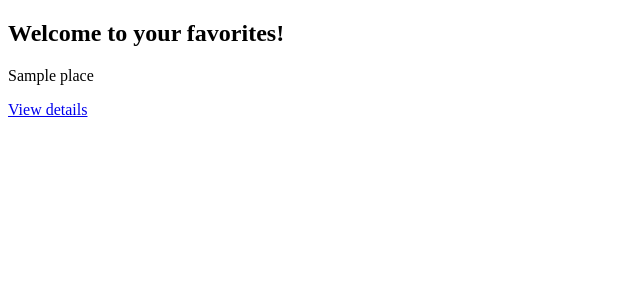
After one commit to sofiamilanes/Loacal_project, a Flask app: page /favorite_places in a window 1280 px wide. The commit adds this page. Shown: the top 300 px of the page, without its empty margins (0-640 px from the left). Run offline with Flask 2, Linux system fonts and the light colour scheme; the visitor is signed in with stand-in values (Sample User, id 1); tables that the repository leaves empty hold one stand-in row (values such as "Sample post").

Commit message:
added a favorite html that renders favorties

```diff
--- a/crud.py
+++ b/crud.py
@@ -1,3 +1,4 @@
+from tkinter import Place
 from model import db, User, Places, Ratings, User_fav_places, Type_of_place, connect_to_db
 
 def create_user(fname, lname, email, password):
@@ -38,6 +39,24 @@ def create_fav_place(favorite_place_id, user_id):
     return fav_place
 
 
+def get_fav_by_user(user):
+    # SELECT users.fname, places.name  FROM users JOIN user_fav_places ON users.user_id = user_fav_places.user_id JOIN places ON places.place_id = user_fav_places.favorite_place_id
+# WHERE user_fav_places.user_id = 2 AND user_fav_places.favorite_place_id = places.place_id
+
+
+# SELECT  places.name  FROM users JOIN user_fav_places ON users.user_id = user_fav_places.user_id JOIN places ON places.place_id = user_fav_places.favorite_place_id
+# WHERE user_fav_places.user_id = 2 AND user_fav_places.favorite_place_id = places.place_id
+# users-# GROUP BY places.name
+# users-# ;
+
+    # fav = db.session.query(User).join(User_fav_places).filter(User_fav_places.user_id == user).join(Places).filter(User_fav_places.favorite_place_id == Places.place_id).all()
+    # fav = db.session.query(Places.name).join(User_fav_places).filter(User_fav_places.favorite_place_id == Places.place_id).join(User).filter(User.user_id == User_fav_places.user_id).all()
+    fav = db.session.query(Places.name, Places.place_ylp_id).join(User_fav_places).filter(User_fav_places.favorite_place_id == Places.place_id).join(User).filter(user == User_fav_places.user_id).all()
+
+    return fav
+
+
+
 
 def create_rating(user, score, favorite_place_id, user_id, comment):
 
--- a/server.py
+++ b/server.py
@@ -177,12 +177,18 @@ def add_fav(id):
     else:
         crud.create_fav_place(check_db_place.place_id, user.user_id)
 
-    return render_template('favorites.html')
+    return redirect('/favorite_places')
 
 @app.route('/favorite_places')
 def fav_list():
+    logged_in_email = session.get('email')#! need to remove the add to favorite if not logged in
+    user = crud.get_user_by_email(logged_in_email)
+    favs = crud.get_fav_by_user(user.user_id)
+    print(f' THIS IS THE USER{user.user_id}')
+    for fav in favs:
+        print(fav)
 
-    return render_template('favorites.html')
+    return render_template('favorites.html', favorites = favs)
 
 
 if __name__ == '__main__':
--- /dev/null
+++ b/templates/favorites.html
@@ -0,0 +1,16 @@
+{% extends 'base.html' %}
+
+
+
+{% block body %}
+<body>
+    <h2>Welcome to your favorites!</h2>
+   {% for fav in favorites%}
+
+   <p>{{fav[0]}}</p>
+   <a href='results/{{fav[1]}}'> View details</a>
+    {% endfor%}
+
+</body>
+</html>
+{% endblock %}
--- a/templates/homepage.html
+++ b/templates/homepage.html
@@ -7,6 +7,8 @@
     <h1>Welcome {{session['first_name']}}!</h1>
     <div>
         <a href="/logout">Log out</a>
+
+        <a href="/favorite_places">Favorites</a>
     </div>
         {% else %}
     <h1> Welcome! </h1>
```
